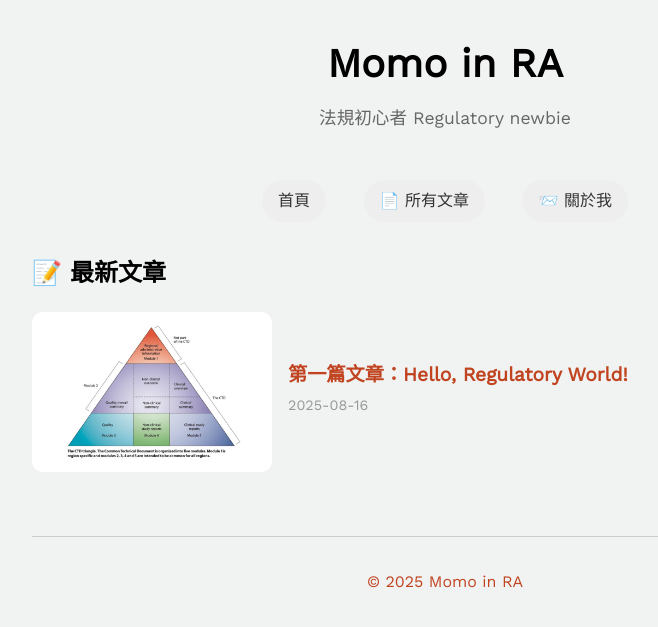
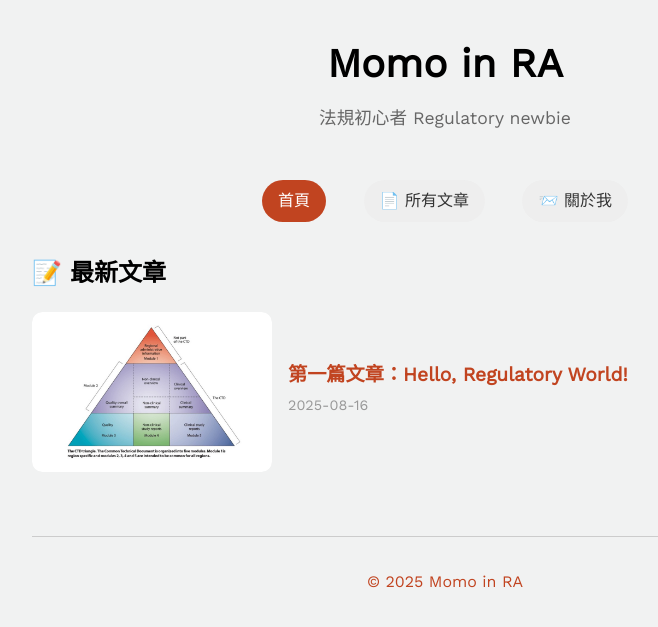
Before and after one commit to MomoInRA/github.io, a Jekyll site: the page built from index.md, in a window 1280 px wide. Shown: the top 627 px of the page, without its empty margins (195-853 px from the left). Built offline with Jekyll 4.4.1, drawn with Linux system fonts in a browser that asks for light colours.

Commit message:
Update style.css

```diff
--- a/assets/css/style.css
+++ b/assets/css/style.css
@@ -188,3 +188,8 @@ header .subtitle {
   .post-item { flex-direction: column; align-items: flex-start; }
   .post-thumb { width: 100%; height: 180px; }
 }
+
+.navbar ul li a.active {
+  background-color: #C14420;
+  color: #fff;
+}
```
